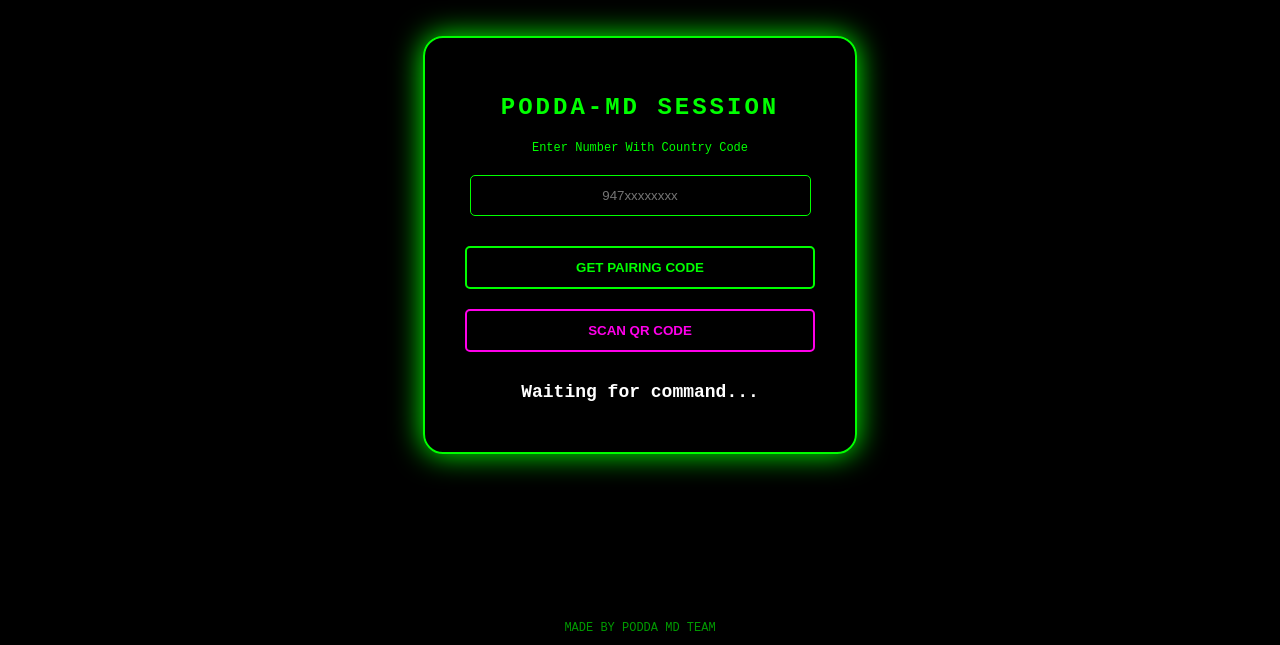
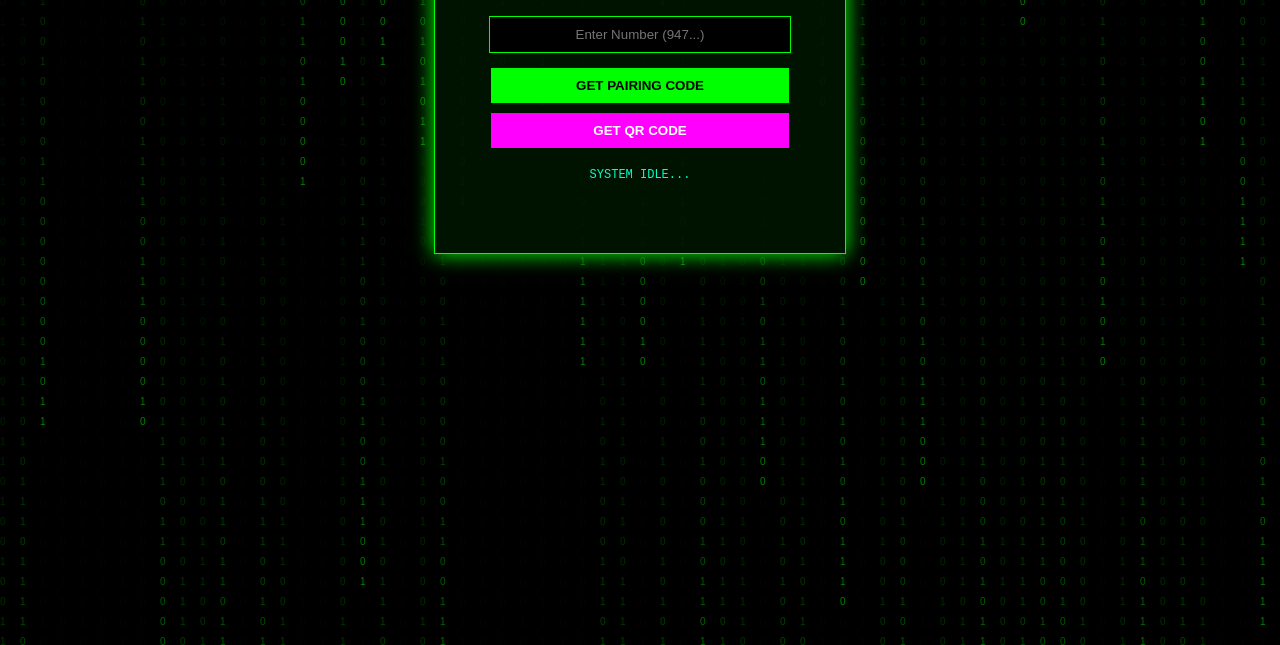
Before and after one commit to Iroshanapragith120/sesson-podda-md, a website: page public/index.html in a window 1280 px wide. Shown: the part 155-800 px from the top of the page. Drawn offline with nearby package versions, Linux system fonts and the light colour scheme.

Commit message:
Update index.html

```diff
--- a/public/index.html
+++ b/public/index.html
@@ -1,119 +1,70 @@
 <!DOCTYPE html>
-<html lang="en">
+<html>
 <head>
-    <meta charset="UTF-8">
-    <meta name="viewport" content="width=device-width, initial-scale=1.0">
-    <title>PODDA MD SESSION GENERATOR</title>
+    <title>PODDA-MD TERMINAL</title>
     <script src="https://cdn.jsdelivr.net/npm/axios/dist/axios.min.js"></script>
     <style>
-        body, html { margin: 0; padding: 0; height: 100%; overflow: hidden; background: #000; font-family: 'Courier New', monospace; }
-
-        /* උඹේ පින්තූරය බැක්ග්‍රවුන්ඩ් එකට */
-        .bg-overlay {
-            position: fixed; top: 0; left: 0; width: 100%; height: 100%;
-            background: url('download (14).jfif') no-repeat center center/cover;
-            opacity: 0.2; z-index: -2;
-        }
-
-        #matrix { position: fixed; top: 0; left: 0; z-index: -1; }
-
-        .main-container {
-            display: flex; flex-direction: column; align-items: center; justify-content: center;
-            height: 100vh; color: #0f0; text-align: center;
-        }
-
-        .glass-box {
-            background: rgba(0, 0, 0, 0.85);
-            border: 2px solid #0f0;
-            padding: 40px;
-            border-radius: 20px;
-            box-shadow: 0 0 30px #0f0;
-            width: 350px;
-        }
-
-        h1 { font-size: 24px; letter-spacing: 3px; margin-bottom: 20px; text-transform: uppercase; }
-
-        input {
-            width: 90%; padding: 12px; margin-bottom: 20px;
-            background: transparent; border: 1px solid #0f0;
-            color: #0f0; border-radius: 5px; text-align: center; outline: none;
-        }
-
-        .btn {
-            width: 100%; padding: 12px; margin: 10px 0;
-            background: transparent; border: 2px solid #0f0;
-            color: #0f0; font-weight: bold; cursor: pointer;
-            transition: 0.4s; border-radius: 5px; text-transform: uppercase;
-        }
-
-        .btn:hover { background: #0f0; color: #000; box-shadow: 0 0 20px #0f0; }
-
-        #result { margin-top: 20px; font-size: 18px; color: #fff; font-weight: bold; min-height: 30px; }
-
-        .footer { position: fixed; bottom: 10px; font-size: 12px; opacity: 0.6; }
+        body { background: #000; color: #0f0; font-family: 'Courier New', monospace; margin: 0; overflow: hidden; }
+        canvas { position: fixed; top: 0; left: 0; z-index: -1; opacity: 0.5; }
+        .main { position: relative; z-index: 1; text-align: center; padding-top: 50px; }
+        .terminal { background: rgba(0, 20, 0, 0.9); border: 1px solid #0f0; display: inline-block; padding: 30px; box-shadow: 0 0 20px #0f0; width: 350px; }
+        input { background: #000; color: #0f0; border: 1px solid #0f0; padding: 10px; width: 80%; margin: 10px; text-align: center; }
+        button { background: #0f0; color: #000; border: none; padding: 10px; width: 85%; cursor: pointer; font-weight: bold; margin: 5px; }
+        button:hover { background: #000; color: #0f0; outline: 1px solid #0f0; }
+        #status { margin: 15px; font-size: 12px; height: 40px; color: #00ffcc; }
+        #result { font-size: 40px; color: #fff; text-shadow: 0 0 10px #0f0; margin: 10px; }
     </style>
 </head>
 <body>
-
-    <div class="bg-overlay"></div>
-    <canvas id="matrix"></canvas>
-
-    <div class="main-container">
-        <div class="glass-box">
-            <h1>PODDA-MD SESSION</h1>
-            <p style="font-size: 12px; margin-bottom: 20px;">Enter Number With Country Code</p>
-
-            <input type="text" id="phoneNumber" placeholder="947xxxxxxxx">
-
-            <button class="btn" onclick="getPairing()">Get Pairing Code</button>
-            <button class="btn" style="border-color: #ff00ea; color: #ff00ea;" onclick="getQR()">Scan QR Code</button>
-
-            <div id="result">Waiting for command...</div>
+    <canvas id="m"></canvas>
+    <div class="main">
+        <div class="terminal">
+            <h1>PODDA-MD</h1>
+            <input type="text" id="num" placeholder="Enter Number (947...)">
+            <button onclick="getPair()">GET PAIRING CODE</button>
+            <button onclick="getQR()" style="background:#f0f; color:#fff;">GET QR CODE</button>
+            <div id="status">SYSTEM IDLE...</div>
+            <div id="result"></div>
+            <img id="qr" style="display:none; width:200px; margin: 10px auto; border: 3px solid #fff;">
         </div>
-        <div class="footer">MADE BY PODDA MD TEAM</div>
     </div>
-
     <script>
-        // --- Matrix Effect ---
-        const canvas = document.getElementById('matrix');
-        const ctx = canvas.getContext('2d');
-        canvas.width = window.innerWidth;
-        canvas.height = window.innerHeight;
-        const letters = "01010101010101010101PODDAMD010101";
-        const fontSize = 16;
-        const columns = canvas.width / fontSize;
-        const drops = Array(Math.floor(columns)).fill(1);
-
+        const c = document.getElementById('m');
+        const x = c.getContext('2d');
+        c.height = window.innerHeight; c.width = window.innerWidth;
+        const s = Array(200).fill(1);
         function draw() {
-            ctx.fillStyle = "rgba(0, 0, 0, 0.05)";
-            ctx.fillRect(0, 0, canvas.width, canvas.height);
-            ctx.fillStyle = "#0f0";
-            ctx.font = fontSize + "px arial";
-            drops.forEach((y, i) => {
-                const text = letters[Math.floor(Math.random() * letters.length)];
-                ctx.fillText(text, i * fontSize, y * fontSize);
-                if (y * fontSize > canvas.height && Math.random() > 0.975) drops[i] = 0;
-                drops[i]++;
+            x.fillStyle = "rgba(0,0,0,0.05)"; x.fillRect(0,0,c.width,c.height);
+            x.fillStyle = "#0f0";
+            s.forEach((y, i) => {
+                x.fillText(Math.floor(Math.random()*2), i*20, y);
+                if(y > c.height && Math.random() > 0.975) s[i] = 0;
+                s[i] += 20;
             });
         }
-        setInterval(draw, 33);
+        setInterval(draw, 50);
 
-        // --- Frontend Logic ---
-        async function getPairing() {
-            const num = document.getElementById('phoneNumber').value;
-            if (!num) return alert("Enter number!");
-            document.getElementById('result').innerText = "REQUESTING...";
-
+        async function getPair() {
+            const n = document.getElementById('num').value;
+            if(!n) return;
+            document.getElementById('qr').style.display='none';
+            document.getElementById('status').innerHTML = "INITIALIZING BRUTEFORCE...<br>WAITING 15 SECONDS...";
             try {
-                const response = await axios.get(`/pairing?number=${num}`);
-                document.getElementById('result').innerHTML = `YOUR CODE: <span style="color:#ff0;">${response.data.code}</span>`;
-            } catch (err) {
-                document.getElementById('result').innerText = "ERROR!";
-            }
+                const res = await axios.get(`pairing?number=${n}`);
+                document.getElementById('result').innerText = res.data.code;
+                document.getElementById('status').innerText = "ACCESS GRANTED!";
+            } catch(e) { document.getElementById('status').innerText = "ERROR! RETRY."; }
         }
 
-        function getQR() {
-            document.getElementById('result').innerText = "QR FEATURE COMING SOON...";
+        async function getQR() {
+            document.getElementById('result').innerText = "";
+            document.getElementById('status').innerText = "GENERATING QR...";
+            try {
+                const res = await axios.get(`qr`);
+                document.getElementById('qr').src = res.data.qr;
+                document.getElementById('qr').style.display = 'block';
+                document.getElementById('status').innerText = "SCAN NOW";
+            } catch(e) { document.getElementById('status').innerText = "QR ERROR"; }
         }
     </script>
 </body>
```
